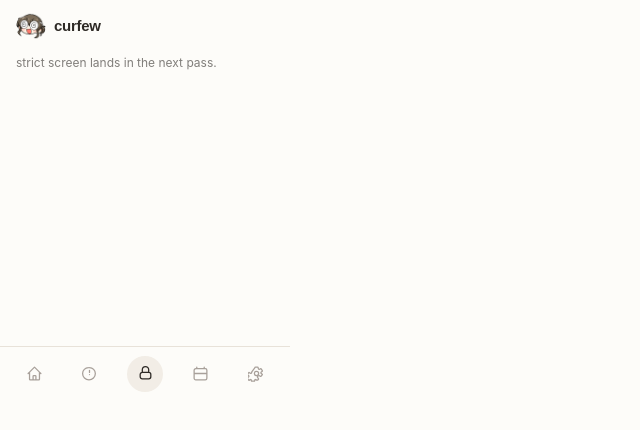
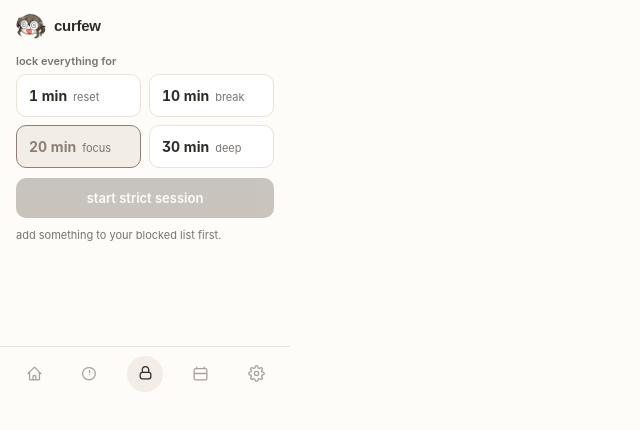
Before and after one commit to fastdemo/curfew, a React (Vite) app: page / in a window 1280 px wide. Both pictures are taken after a click on the button 145 px from the left and 373 px from the top of the page. Shown: the top 430 px of the page, without its empty margins (0-640 px from the left). Built offline with nearby package versions, Linux system fonts and the light colour scheme; no server answers.

Commit message:
fix fonts pipeline + gear icon, add strict screen

```diff
--- a/popup.html
+++ b/popup.html
@@ -4,6 +4,7 @@
     <meta charset="UTF-8" />
     <meta name="viewport" content="width=device-width, initial-scale=1.0" />
     <title>curfew</title>
+    <link rel="stylesheet" href="/fonts/fonts.css" />
     <style>
       html,
       body,
--- a/src/index.css
+++ b/src/index.css
@@ -47,11 +47,12 @@
 }
 
 body {
-  font-family: 'DM Sans', -apple-system, BlinkMacSystemFont, 'Segoe UI', Roboto, sans-serif;
+  font-family: 'DM Sans', -apple-system, BlinkMacSystemFont, 'Segoe UI', Roboto, Inter, Helvetica, Arial, system-ui, sans-serif;
   background: var(--color-bg-app);
   color: var(--color-text-primary);
   -webkit-font-smoothing: antialiased;
   -moz-osx-font-smoothing: grayscale;
+  font-feature-settings: "ss01" 1;
 }
 
 .font-display {
--- a/src/popup/App.tsx
+++ b/src/popup/App.tsx
@@ -8,6 +8,7 @@
 import { Shell } from '../ui/Shell'
 import { HomeScreen } from '../screens/HomeScreen'
 import { BlockedScreen } from '../screens/BlockedScreen'
+import { StrictScreen } from '../screens/StrictScreen'
 
 export type TabId = 'home' | 'blocked' | 'strict' | 'schedule' | 'settings'
 
@@ -54,8 +55,8 @@
     case 'settings':
       return (
         <svg {...props}>
-          <path strokeLinecap="round" strokeLinejoin="round" d="M9.594 3.94c.09-.542.56-.94 1.11-.94h2.592c.55 0 1.02.398 1.11.94l.213 1.281c.063.374.313.686.645.87.33.184.72.184 1.05 0l1.15-.66c.48-.276 1.08-.11 1.39.37l1.29 2.02c.3.47.15 1.08-.32 1.39l-1.1.73c-.32.21-.52.56-.53.94s.18.74.49.97l1.09.81c.44.33.53.95.2 1.39l-1.29 1.7c-.33.44-.95.53-1.39.2l-1.09-.81a1.125 1.125 0 00-1.35 0l-1.1.73c-.47.31-.62.92-.32 1.39l1.29 2.02c.31.48.15 1.08-.32 1.39l-1.15.66c-.33.19-.72.19-1.05 0l-1.15-.66a1.125 1.125 0 00-1.35 0l-.21 1.28a1.125 1.125 0 01-1.11.94h-2.59c-.55 0-1.02-.398-1.11-.94l-.21-1.28a1.125 1.125 0 00-1.35 0l-1.15.66c-.48.28-1.08.11-1.39-.37l-1.29-2.02c-.3-.47-.15-1.08.32-1.39l1.1-.73c.32-.21.52-.56.53-.94s-.18-.74-.49-.97l-1.09-.81c-.44-.33-.53-.95-.2-1.39l1.29-1.7c.33-.44.95-.53 1.39-.2l1.09.81c.32.24.74.3 1.12.17.38-.13.68-.43.81-.81l.21-1.28z" />
-          <path strokeLinecap="round" strokeLinejoin="round" d="M15 12a3 3 0 11-6 0 3 3 0 016 0z" />
+          <circle cx="12" cy="12" r="3" />
+          <path strokeLinecap="round" strokeLinejoin="round" d="M19.4 15a1.65 1.65 0 0 0 .33 1.82l.06.06a2 2 0 0 1 0 2.83 2 2 0 0 1-2.83 0l-.06-.06a1.65 1.65 0 0 0-1.82-.33 1.65 1.65 0 0 0-1 1.51V21a2 2 0 0 1-2 2 2 2 0 0 1-2-2v-.09A1.65 1.65 0 0 0 9 19.4a1.65 1.65 0 0 0-1.82.33l-.06.06a2 2 0 0 1-2.83 0 2 2 0 0 1 0-2.83l.06-.06a1.65 1.65 0 0 0 .33-1.82 1.65 1.65 0 0 0-1.51-1H3a2 2 0 0 1-2-2 2 2 0 0 1 2-2h.09A1.65 1.65 0 0 0 4.6 9a1.65 1.65 0 0 0-.33-1.82l-.06-.06a2 2 0 0 1 0-2.83 2 2 0 0 1 2.83 0l.06.06a1.65 1.65 0 0 0 1.82.33H9a1.65 1.65 0 0 0 1-1.51V3a2 2 0 0 1 2-2 2 2 0 0 1 2 2v.09a1.65 1.65 0 0 0 1 1.51 1.65 1.65 0 0 0 1.82-.33l.06-.06a2 2 0 0 1 2.83 0 2 2 0 0 1 0 2.83l-.06.06a1.65 1.65 0 0 0-.33 1.82V9a1.65 1.65 0 0 0 1.51 1H21a2 2 0 0 1 2 2 2 2 0 0 1-2 2h-.09a1.65 1.65 0 0 0-1.51 1z" />
         </svg>
       )
   }
@@ -222,9 +223,8 @@
     disableMaster()
   }, [storage, now, disableMaster])
 
-  // Home-only milestone: other screens + pin overlay land in the follow-up
-  // pass after home is approved. Reference pending logic so it stays compiled.
-  void handleEndSessionRequest
+  // Pin overlay + remaining screens land in the follow-up pass.
+  // Reference pending logic so it stays compiled.
   void handleRequirePinToggle
   void handleSetupComplete
   void handleVerifyEndSession
@@ -256,7 +256,10 @@
             <HomeScreen storage={storage} onToggleMaster={handleToggleMaster} />
           )}
           {activeTab === 'blocked' && <BlockedScreen storage={storage} />}
-          {!['home', 'blocked'].includes(activeTab) && pinOverlay === null && (
+          {activeTab === 'strict' && (
+            <StrictScreen storage={storage} onEndSession={handleEndSessionRequest} />
+          )}
+          {!['home', 'blocked', 'strict'].includes(activeTab) && pinOverlay === null && (
             <p style={{ fontSize: 12, opacity: 0.6, margin: 0 }}>
               {activeTab} screen lands in the next pass.
             </p>
--- a/src/popup/main.tsx
+++ b/src/popup/main.tsx
@@ -1,9 +1,8 @@
 import React from 'react'
 import ReactDOM from 'react-dom/client'
 import App from './App'
+import '../index.css'
 
-// UI STRIPPED (full rebuild, step 1). Theme provider deleted with the UI;
-// reintroduce a theme mechanism in the rebuild if needed.
 ReactDOM.createRoot(document.getElementById('root')!).render(
   <React.StrictMode>
     <App />
--- /dev/null
+++ b/src/screens/StrictScreen.tsx
@@ -0,0 +1,180 @@
+import { useMemo, useState } from 'react'
+import { useTimer } from '../hooks/useTimer'
+import type { ChromeStorage } from '../types'
+import { useTheme } from '../ui/theme'
+
+interface Props {
+  storage: ChromeStorage & { update: (p: Partial<ChromeStorage>) => Promise<void> }
+  onEndSession: () => void
+}
+
+const DURATIONS = [
+  { min: 1, label: '1 min', sub: 'reset' },
+  { min: 10, label: '10 min', sub: 'break' },
+  { min: 20, label: '20 min', sub: 'focus' },
+  { min: 30, label: '30 min', sub: 'deep' },
+] as const
+
+// Strict session: a time-boxed commitment. Two states, one focal point each:
+// idle -> duration grid + single start CTA; live -> countdown ring + end.
+// The blocked-scope count is said once (idle helper line), never repeated.
+export function StrictScreen({ storage, onEndSession }: Props) {
+  const t = useTheme()
+  const { now, getRemaining, formatTime } = useTimer()
+  const [selectedMin, setSelectedMin] = useState<number>(20)
+
+  const isActive = storage.strictSession.isActive && now < storage.strictSession.endTime
+  const remaining = getRemaining(storage.strictSession.endTime)
+
+  const total = useMemo(() => {
+    if (!isActive) return 0
+    return storage.strictSession.endTime - storage.strictSession.startTime
+  }, [isActive, storage.strictSession.startTime, storage.strictSession.endTime])
+
+  const elapsed = useMemo(() => {
+    if (!isActive || total === 0) return 0
+    return Math.max(0, Math.min(1, (now - storage.strictSession.startTime) / total))
+  }, [isActive, total, storage.strictSession.startTime, now])
+
+  const items = storage.blockedItems.length
+  const hasItems = items > 0
+
+  const start = async (minutes: number) => {
+    if (!hasItems) return
+    const startTime = Date.now()
+    await storage.update({
+      strictSession: { isActive: true, startTime, endTime: startTime + minutes * 60 * 1000 },
+    })
+    chrome.runtime.sendMessage({ type: 'CURFEW_RELOAD_BLOCKED_TABS' })
+  }
+
+  const cta = {
+    width: '100%',
+    height: 40,
+    border: 'none',
+    borderRadius: 10,
+    cursor: 'pointer',
+    fontSize: 13,
+    fontWeight: 600,
+    backgroundColor: t.accent,
+    color: t.onAccent,
+  } as const
+
+  if (isActive) {
+    const R = 34
+    const C = 2 * Math.PI * R
+    return (
+      <div style={{ display: 'flex', flexDirection: 'column', gap: 10 }}>
+        <div
+          style={{
+            display: 'flex',
+            flexDirection: 'column',
+            alignItems: 'center',
+            gap: 10,
+            padding: '20px 14px 14px',
+            borderRadius: 12,
+            backgroundColor: t.bgSurface,
+            border: `1px solid ${t.border}`,
+          }}
+        >
+          <div style={{ position: 'relative', width: 96, height: 96 }}>
+            <svg width={96} height={96} viewBox="0 0 96 96" style={{ transform: 'rotate(-90deg)' }}>
+              <circle cx={48} cy={48} r={R} fill="none" stroke={t.border} strokeWidth={7} />
+              <circle
+                cx={48}
+                cy={48}
+                r={R}
+                fill="none"
+                stroke={t.accent}
+                strokeWidth={7}
+                strokeLinecap="round"
+                strokeDasharray={C}
+                strokeDashoffset={C * (1 - elapsed)}
+              />
+            </svg>
+            <div
+              style={{
+                position: 'absolute',
+                inset: 0,
+                display: 'flex',
+                flexDirection: 'column',
+                alignItems: 'center',
+                justifyContent: 'center',
+              }}
+            >
+              <span
+                className="font-display"
+                style={{ fontSize: 19, fontWeight: 800, lineHeight: 1, color: t.textPrimary, fontVariantNumeric: 'tabular-nums' }}
+              >
+                {formatTime(remaining).split(' ')[0]}
+              </span>
+              <span style={{ marginTop: 3, fontSize: 10.5, color: t.textSecondary }}>left</span>
+            </div>
+          </div>
+          <p style={{ margin: 0, fontSize: 11, fontWeight: 600, color: t.success }}>
+            strict session is live
+          </p>
+          <button type="button" onClick={onEndSession} style={cta}>
+            end session
+          </button>
+        </div>
+      </div>
+    )
+  }
+
+  return (
+    <div style={{ display: 'flex', flexDirection: 'column', gap: 10 }}>
+      <div>
+        <p style={{ fontSize: 11, fontWeight: 600, lineHeight: 1.3, color: t.textSecondary, margin: '0 0 6px' }}>
+          lock everything for
+        </p>
+        <div style={{ display: 'grid', gridTemplateColumns: '1fr 1fr', gap: 8 }}>
+          {DURATIONS.map((d) => {
+            const on = selectedMin === d.min
+            return (
+              <button
+                key={d.min}
+                type="button"
+                aria-pressed={on}
+                onClick={() => setSelectedMin(d.min)}
+                style={{
+                  display: 'flex',
+                  alignItems: 'baseline',
+                  gap: 6,
+                  padding: '10px 12px',
+                  borderRadius: 10,
+                  cursor: 'pointer',
+                  backgroundColor: on ? t.highlight : t.bgSurface,
+                  border: `1px solid ${on ? t.accent : t.border}`,
+                  transition: 'background-color 150ms ease-out, border-color 150ms ease-out',
+                }}
+              >
+                <span style={{ fontSize: 14, fontWeight: 700, color: on ? t.accent : t.textPrimary, fontVariantNumeric: 'tabular-nums' }}>
+                  {d.label}
+                </span>
+                <span style={{ fontSize: 11, color: t.textSecondary }}>{d.sub}</span>
+              </button>
+            )
+          })}
+        </div>
+      </div>
+      <button
+        type="button"
+        onClick={() => void start(selectedMin)}
+        disabled={!hasItems}
+        style={{
+          ...cta,
+          opacity: hasItems ? 1 : 0.45,
+          cursor: hasItems ? 'pointer' : 'not-allowed',
+        }}
+      >
+        start strict session
+      </button>
+      <p style={{ margin: 0, fontSize: 11, lineHeight: 1.4, color: t.textSecondary }}>
+        {hasItems
+          ? `locks ${items === 1 ? '1 item' : `${items} items`} · no bypass until the timer ends`
+          : 'add something to your blocked list first.'}
+      </p>
+    </div>
+  )
+}
```
Also changed, not shown: 1 other file (tests, documents, lock files or other folders).
